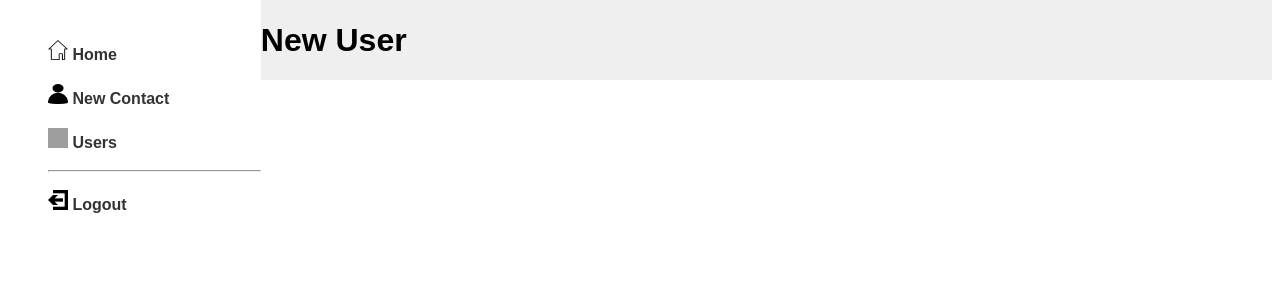
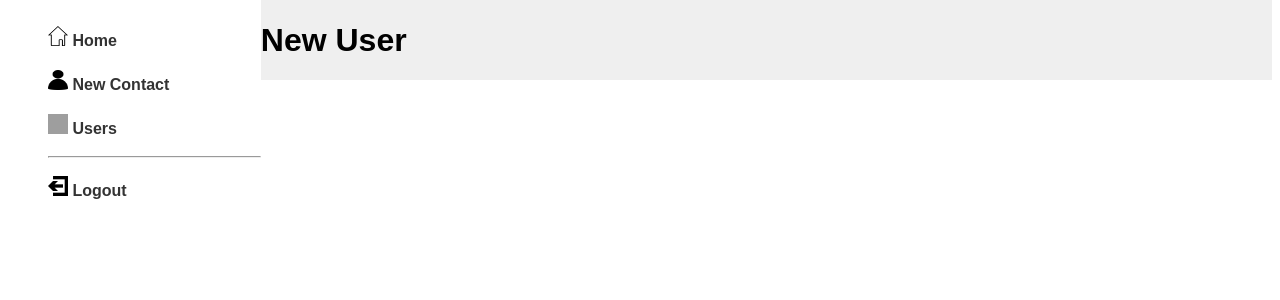
Before and after one commit to jadaannv/info2180-project2, a PHP site: page /newUser.php in a window 1280 px wide. Shown: the part 67-367 px from the top of the page. Run offline with PHP 8.4, Linux system fonts and the light colour scheme; grey boxes are pictures that could not be loaded.

Commit message:
Edited aside

```diff
--- a/styles.css
+++ b/styles.css
@@ -19,6 +19,7 @@ header{
 
 aside{
     grid-column: 1;
+    align-self: start;
 }
 
 main{
```
